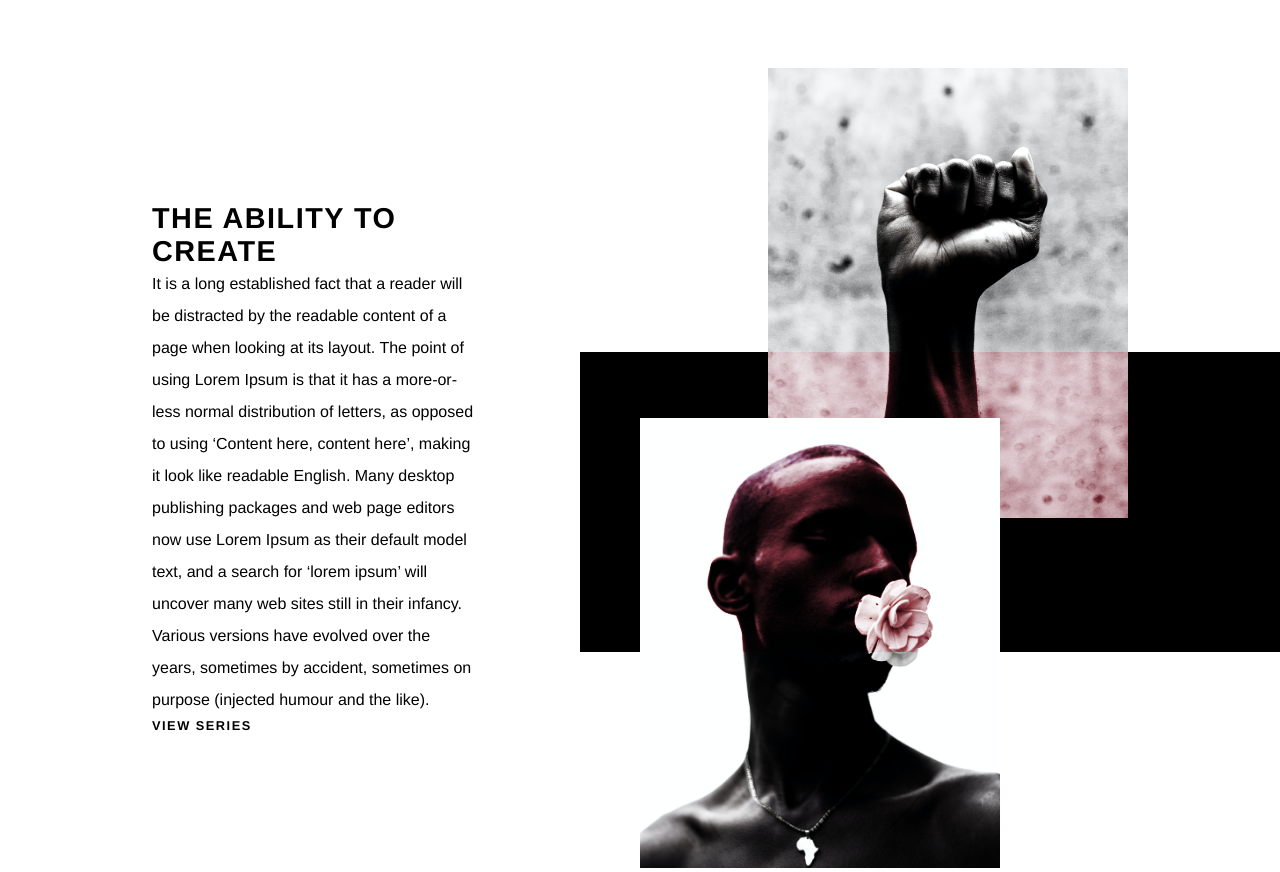
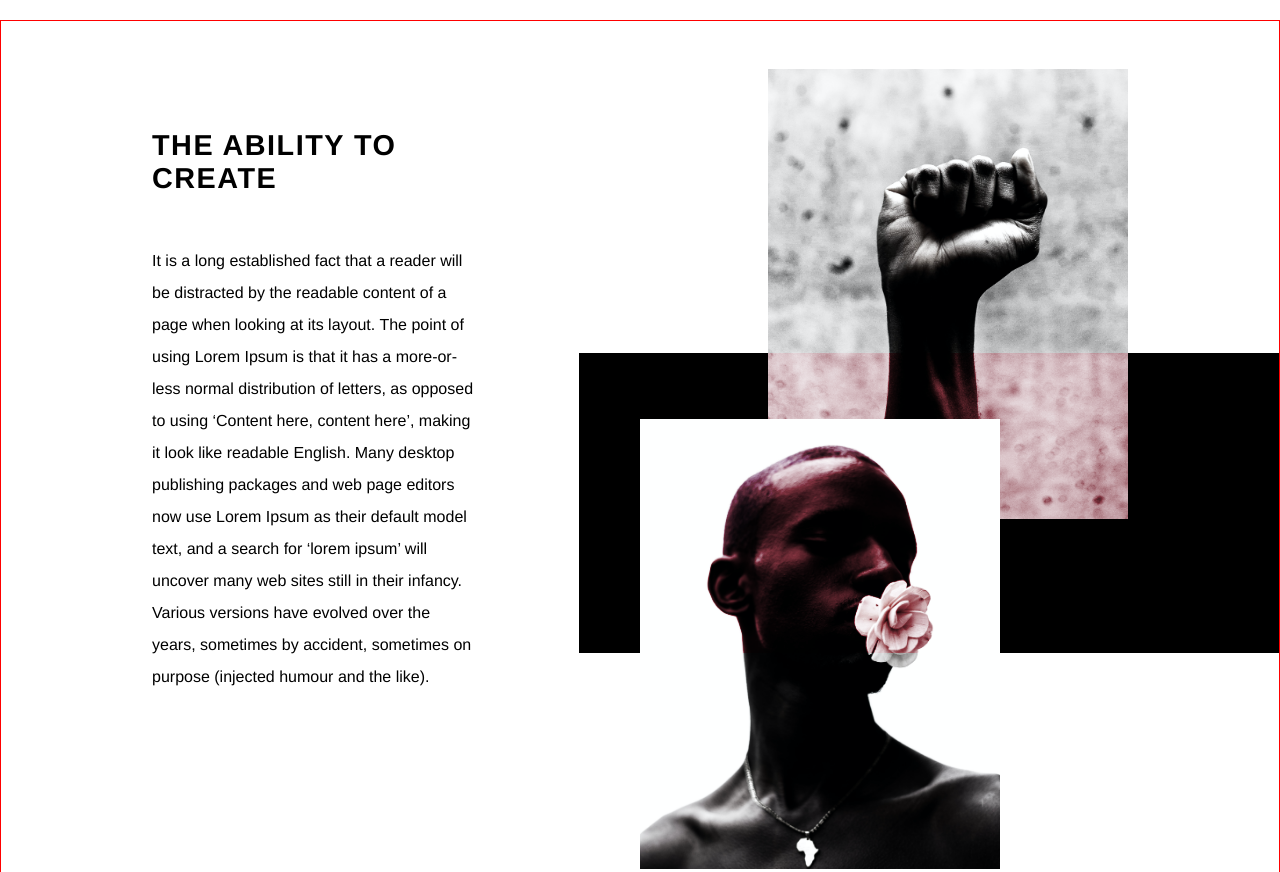
Before and after one commit to kutukmu/PhotoGatsby, a Gatsby site: page / in a window 1280 px wide. Shown: the part 780-1652 px from the top of the page. Built offline with nearby package versions, Linux system fonts and the light colour scheme; Gatsby itself is replaced by a stand-in of ours.

Commit message:
last commit

```diff
--- a/src/components/aboutBlurb.js
+++ b/src/components/aboutBlurb.js
@@ -1,5 +1,8 @@
-import React from "react"
+import React, { useRef, useEffect } from "react"
+import { useIntersection } from "react-use"
 import { useStaticQuery, graphql, Link } from "gatsby"
+import gsap from "gsap"
+
 
 import Img from "gatsby-image";
 
@@ -25,14 +28,83 @@ const AboutBlurb = () => {
   `)
 
 
+  let section = useRef(null)
+  let h3 = useRef(null)
+  let p = useRef(null)
+  let right = useRef(null);
+  let left = useRef(null);
+  let overlay = useRef(null)
+  let btn = useRef(null)
+
+
+  const intersection = useIntersection(section, {
+    root: null,
+    rootMargin: "0px",
+    threshold: 0.8
+  })
+
+
+
+  useEffect(() => {
+
+    // let tl = gsap.timeline()
+    // tl.from(h3, {
+    //   duration: 1,
+    //   opacity: 0,
+    //   y: 30,
+    //   ease: "power3.inOut"
+    // })
+    // .from(p, {
+    //   delay: -0.2,
+    //   duration: 1,
+    //   opacity: 0,
+    //   y: 30,
+    //   ease: "power3.inOut"
+    // }).to(overlay, {
+    //   delay: -0.2,
+    //   duration: 1,
+    //   height: 0,
+    //   ease: "power3.inOut"
+    // }).from(left, {
+    //   delay: -0.2,
+    //   duration: 1,
+    //   x: -50,
+    //   scale: 1.2,
+    //   opacity: 0
+    // }).from(right, {
+    //   delay: -0.2,
+    //   duration: 1,
+    //   x: 50,
+    //   scale: 1.4,
+    //   opacity: 0
+    // })
+    intersection && intersection.intersectionRatio < 0.8 ? gsap.to(h3, {
+      duration: 1,
+      opacity: 0,
+      y: -30,
+      ease: "power3.inOut"
+    }) : gsap.to(h3, {
+      duration: 1,
+      opacity: 1,
+      y: -50,
+      ease: "power3.inOut"
+    })
+
+
+  })
+
+
+
+
+
 
   return (
-    <div className="about-blurb">
+    <div className="about-blurb" ref={el => section = el}>
       <div className="container">
         <div className="inner-blurb">
           <div className="content">
-            <h3> The Ability to Create</h3>
-            <p>It is a long established fact that a reader will be distracted by
+            <h3 ref={el => h3 = el}> The Ability to Create</h3>
+            <p ref={el => p = el}>It is a long established fact that a reader will be distracted by
             the readable content of a page when looking at its layout. The
             point of using Lorem Ipsum is that it has a more-or-less normal
             distribution of letters, as opposed to using ‘Content here,
@@ -42,15 +114,16 @@ const AboutBlurb = () => {
             uncover many web sites still in their infancy. Various versions
             have evolved over the years, sometimes by accident, sometimes on
               purpose (injected humour and the like).</p>
-            <div className="btn-row">
-              <Link to="/work">View Series</Link>
+            <div className="btn-row" >
+              <div ref={el => overlay = el} className="btn-overlay"></div>
+              <Link to="/work" ref={el => btn = el}>View Series</Link>
             </div>
           </div>
           <div className="images">
-            <div className="blurb-img right">
+            <div className="blurb-img right" ref={el => right = el}>
               <Img fluid={data.fist.childImageSharp.fluid} />
             </div>
-            <div className="blurb-img left">
+            <div className="blurb-img left" ref={el => left = el}>
               <Img fluid={data.flowerMouth.childImageSharp.fluid} />
             </div>
           </div>
--- a/src/components/banner.js
+++ b/src/components/banner.js
@@ -1,4 +1,5 @@
 import React, { useRef, useEffect } from "react"
+import { useIntersection } from "react-use"
 import { useStaticQuery, graphql } from "gatsby"
 
 import Img from "gatsby-image";
@@ -34,6 +35,7 @@ const Banner = () => {
     let main = useRef(null)
     let left = useRef(null)
     let right = useRef(null)
+
 
 
     useEffect(() => {
--- a/src/components/footer.js
+++ b/src/components/footer.js
@@ -1,10 +1,11 @@
-import React from "react"
+import React, { useEffect, useRef } from "react"
 import vogue from "../images/vogue.png"
 import wgsn from "../images/wgsn.png"
 import afro from "../images/afropunk.png"
 import creative from "../images/creative-boom.png"
 import twitter from "../svg/twitter.svg"
 import instagram from "../svg/instagram.svg"
+import gsap from "gsap/gsap-core"
 
 const imgarr = [
     { url: vogue, name: "vogue" },
@@ -18,7 +19,28 @@ const imgarr = [
 
 const Footer = () => {
 
+    let brands = useRef(null);
+    let arr = [];
+    useEffect(() => {
 
+
+        for (let i = 0; i < brands.children.length; i++) {
+
+            arr.push(brands.children[i].children)
+        }
+
+        gsap.from(arr, {
+            duration: 1,
+            opacity: 0,
+            y: 50,
+            stagger: {
+                amount: 0.5
+            }
+        })
+
+
+
+    })
 
 
 
@@ -26,9 +48,9 @@ const Footer = () => {
         <div className="footer">
             <div className="container">
                 <div className="footer-inner">
-                    <div className="footer-brands">
-                        {imgarr.map(n => {
-                            return <div className="brand">
+                    <div className="footer-brands" ref={el => brands = el}>
+                        {imgarr.map((n, idx) => {
+                            return <div className="brand" >
                                 <img src={`${n.url}`} alt={n.name}></img>
                             </div>
                         })}
--- a/src/components/video.js
+++ b/src/components/video.js
@@ -1,6 +1,30 @@
-import React from "react"
+import React, { useRef, useEffect } from "react"
+import gsap from "gsap"
 
 const Video = () => {
+
+
+    let h3 = useRef(null);
+    let p = useRef(null)
+
+
+    useEffect(() => {
+        gsap.from(h3, {
+            duration: 1,
+            x: -50,
+            opacity: 0
+        })
+
+        gsap.from(p, {
+            duration: 1,
+            x: 60,
+            opacity: 0
+        })
+
+
+
+    })
+
 
 
     return (
@@ -24,10 +48,10 @@ const Video = () => {
                     </div>
                     <div className="video-content">
                         <div className="title">
-                            <h3>Let’s Talk About It Now</h3>
+                            <h3 ref={el => h3 = el}>Let’s Talk About It Now</h3>
                         </div>
                         <div className="video-content-info">
-                            <p>
+                            <p ref={el => p = el}>
                                 I’m so happy to present the 1st trailer of the film. “Let’s Talk
                                 About It Now” is a film that focuses on Mental health in the
                                 African community, and the black race as a whole, as this is a
--- a/src/styles/styles.scss
+++ b/src/styles/styles.scss
@@ -170,7 +170,7 @@ header{
     position: relative;
     background: $white;
     padding:48px 0;
-
+    border:1px solid red;
     .inner-blurb{
 
             display: flex;
@@ -186,6 +186,7 @@ header{
                 font-size: 1.8rem;
                 letter-spacing: 1.5px;
                 margin:0;
+
             }
 
             p{
@@ -196,11 +197,35 @@ header{
             }
 
             .btn-row{
+                position:relative;
+                width:150px;
+                height: 50px;
+                margin-top:1rem;
+                .btn-overlay{
+                    width:150px;
+                    height: 50px;
+                    background-color: white;
+                    position: absolute;
+                    top:0;
+                    left:0;
+                    z-index:5;
+                    opacity: 1;
+
+                }
                 a{
+
+                position: relative;
+                z-index:4;
+                    padding-top:.8rem;
+                   text-align: center;
+                    width:100%;
+                    height: 100%;
+                    display: block;
                     font-weight: 700;
                     font-size: .8rem;
                     letter-spacing: 1.5px;
-                    color:$black;
+                    color:$white;
+                    background: $black;
                     text-transform: uppercase;
                     text-decoration: none;
                 }
```
